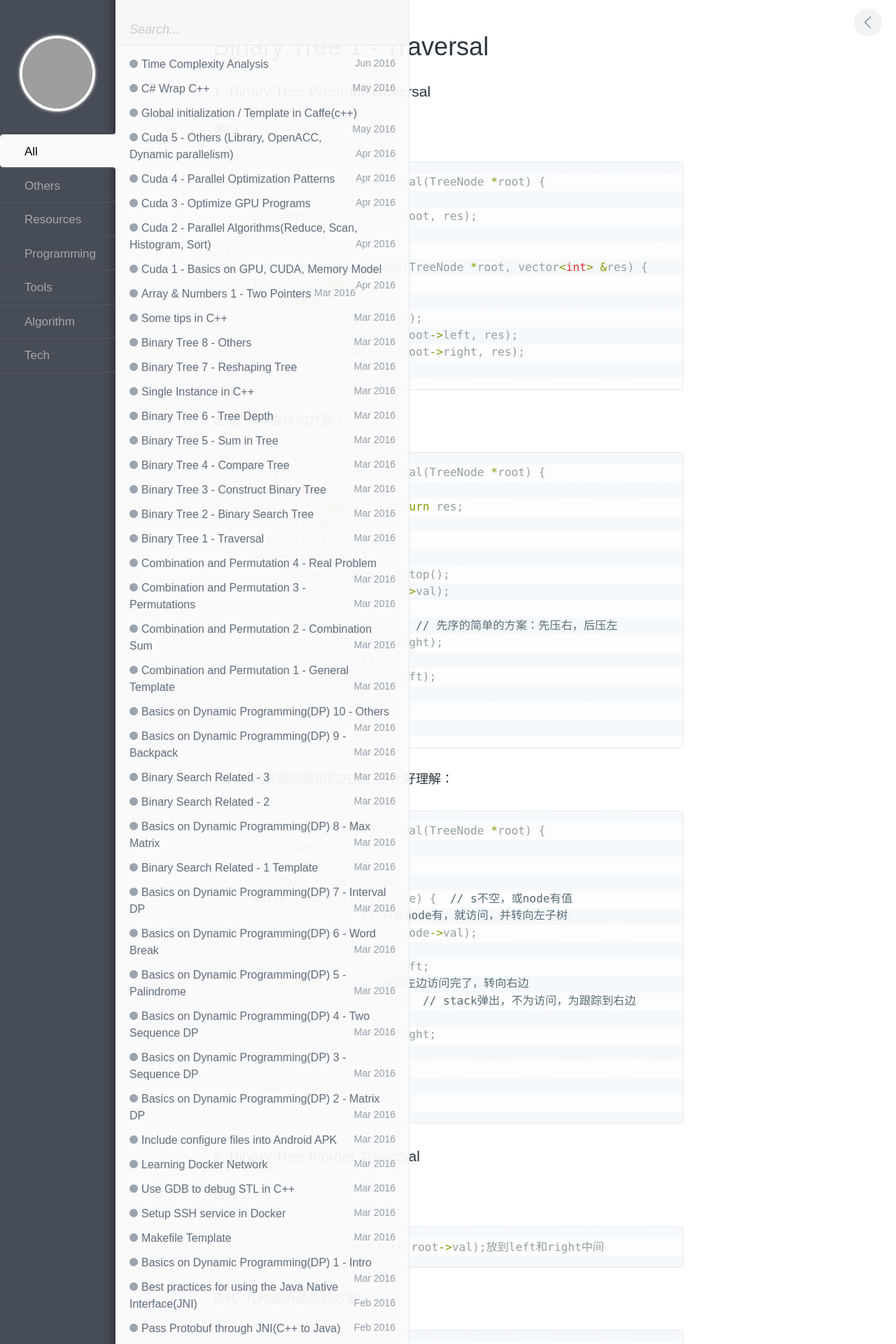
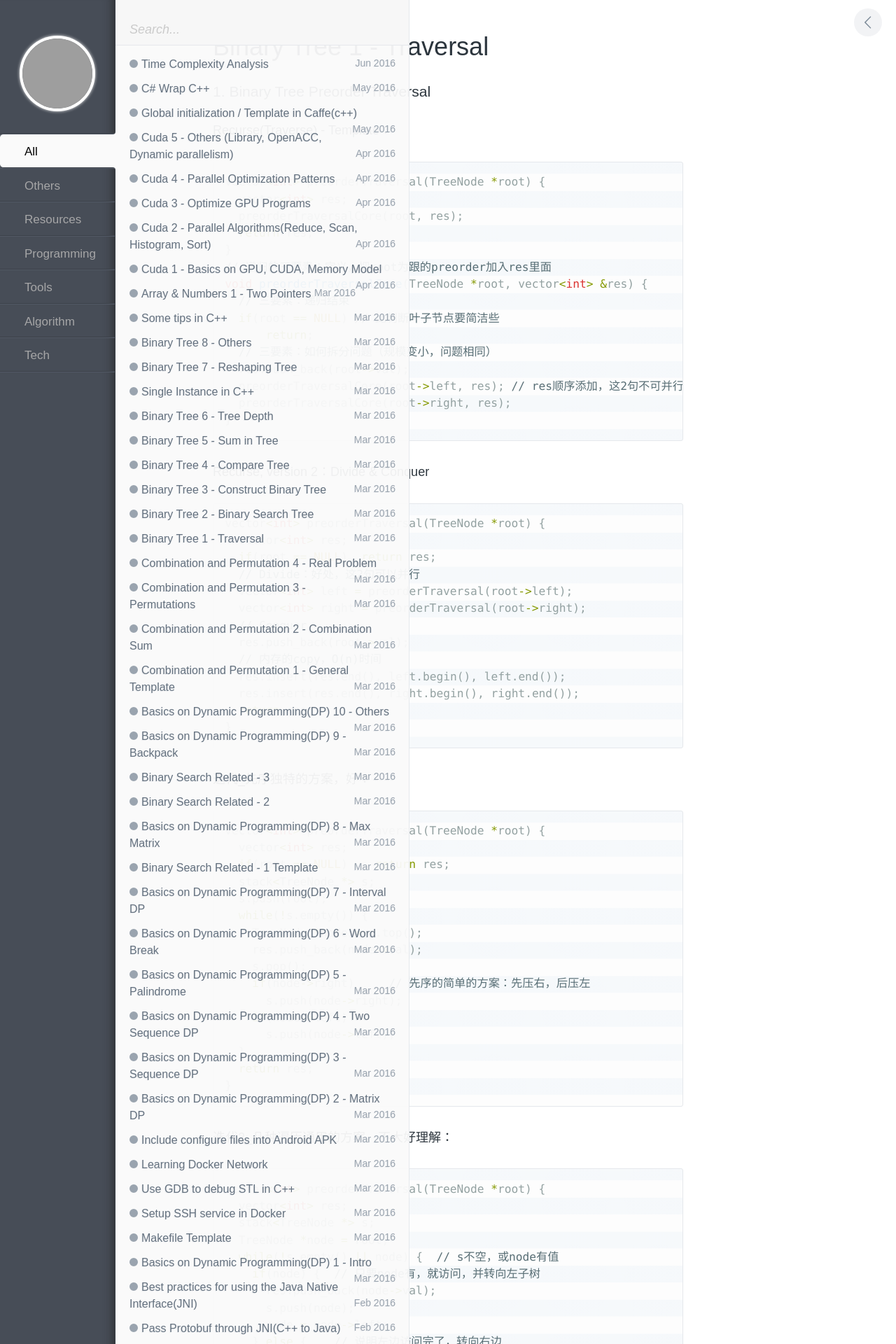
Before and after one commit to wykvictor/wykvictor.github.io, a Jekyll site: the page built from _posts/algorithm/2016-03-24-Binary-Tree-1.md, in a window 1280 px wide. Shown: the top 1920 px of the page at 70% size. Built offline with Jekyll 4.4.1, drawn with Linux system fonts in a browser that asks for light colours; some of the changed text lies outside the part shown; grey boxes are pictures that could not be loaded.

Commit message:
update binary tree traverse

```diff
--- a/_posts/algorithm/2016-03-24-Binary-Tree-1.md
+++ b/_posts/algorithm/2016-03-24-Binary-Tree-1.md
@@ -7,163 +7,178 @@
 ---
 
 ### 1. Binary Tree Preorder Traversal
-递归：
+Recurse(Traverse) - Template：
 {% highlight C++ %}
 vector<int> preorderTraversal(TreeNode *root) {
-    vector<int> res;
-    preorderTraversalCore(root, res);
-    return res;
+  vector<int> res;
+  preorderTraversalCore(root, res);
+  return res;
 }
+// 递归的三要素：定义，把root为跟的preorder加入res里面
 void preorderTraversalCore(TreeNode *root, vector<int> &res) {
-    if(root == NULL)
-        return;
-    res.push_back(root->val);
-    preorderTraversalCore(root->left, res);
-    preorderTraversalCore(root->right, res);
+  // 三要素：递归结束
+  if(root == NULL) // 比判断叶子节点要简洁些
+      return;
+  // 三要素：如何拆分问题（规模变小，问题相同）
+  res.push_back(root->val);
+  preorderTraversalCore(root->left, res); // res顺序添加，这2句不可并行
+  preorderTraversalCore(root->right, res);
 }
 {% endhighlight %}
-迭代_先序独特的方案：
+Recurse, version 2：Divide & Conquer
 {% highlight C++ %}
 vector<int> preorderTraversal(TreeNode *root) {
-    vector<int> res;
-    if(root == NULL)    return res;
-    stack<TreeNode *> s;
-    s.push(root);
-    while(!s.empty()) {
-        TreeNode *node = s.top();
-        res.push_back(node->val);
-        s.pop();
-        if(node->right)     // 先序的简单的方案：先压右，后压左
-            s.push(node->right);
-        if(node->left)
-            s.push(node->left);
-    }
-    return res;
+  vector<int> res;
+  if(root == NULL)  return res;
+  // Divide：好处，这2句可以并行
+  vector<int> left = preorderTraversal(root->left);
+  vector<int> right = preorderTraversal(root->right);
+  // Conquer
+  res.push_back(root->val);
+  // 内存的copy，O(n)时间
+  res.insert(res.end(), left.begin(), left.end());
+  res.insert(res.end(), right.begin(), right.end());
+  return res;
+}
+{% endhighlight %}
+迭代_先序独特的方案，好：
+{% highlight C++ %}
+vector<int> preorderTraversal(TreeNode *root) {
+  vector<int> res;
+  if(root == NULL)    return res;
+  stack<TreeNode *> s;
+  s.push(root);
+  while(!s.empty()) {
+    TreeNode *node = s.top();
+    res.push_back(node->val);
+    s.pop();
+    if(node->right)     // 先序的简单的方案：先压右，后压左
+      s.push(node->right);
+    if(node->left)
+      s.push(node->left);
+  }
+  return res;
 }
 {% endhighlight %}
 迭代2_几种遍历通用的方案，不大好理解：
 {% highlight C++ %}
 vector<int> preorderTraversal(TreeNode *root) {
-    vector<int> res;
-    stack<TreeNode *> s;
-    TreeNode *node = root;
-    while(!s.empty() || node) {  // s不空，或node有值
-        if(node) {  // 只要node有，就访问，并转向左子树
-            res.push_back(node->val);
-            s.push(node);
-            node = node->left;
-        } else {    // 说明左边访问完了，转向右边
-            node = s.top();  // stack弹出，不为访问，为跟踪到右边
-            s.pop();
-            node = node->right;
-        }
+  vector<int> res;
+  stack<TreeNode *> s;
+  TreeNode *node = root;
+  while(!s.empty() || node) {  // s不空，或node有值
+    if(node) {  // 只要node有，就访问，并转向左子树
+      res.push_back(node->val);
+      s.push(node);
+      node = node->left;
+    } else {    // 说明左边访问完了，转向右边
+      node = s.top();  // stack弹出，不为访问，为跟踪到右边
+      s.pop();
+      node = node->right;
     }
-    return res;
+  }
+  return res;
 }
 {% endhighlight %}
 
 ### 2. Binary Tree Inorder Traversal
 递归：
-{% highlight C++ %}
 完全同上，只是把res.push_back(root->val);放到left和right中间
-{% endhighlight %}
-迭代_几种遍历通用的方案：
+
+迭代_几种遍历通用的方案，最重要：
 {% highlight C++ %}
 vector<int> inorderTraversal(TreeNode *root) {
-    vector<int> res;
-    stack<TreeNode *> s;
-    TreeNode *node = root;
-    while(!s.empty() || node) {
-        if(node) {  //如果node有
-            s.push(node);
-            node = node->left;      //一直到最左边
-        } else {
-            node = s.top();
-            s.pop();
-            res.push_back(node->val);   //在else里访问，就这一句位置不同
-            node = node->right;
-        }
+  vector<int> res;
+  stack<TreeNode *> s;
+  TreeNode *node = root;
+  while(!s.empty() || node) {
+    if(node) {  //如果node有
+      s.push(node);
+      node = node->left;      //一直到最左边
+    } else {
+      node = s.top();
+      s.pop();
+      res.push_back(node->val);   //在else里访问，就这一句位置不同
+      node = node->right;
     }
-    return res;
+  }
+  return res;
+}
+{% endhighlight %}
+另一种写法，更推荐：
+{% highlight C++ %}
+vector<int> inorderTraversal(TreeNode *root) {
+  vector<int> res;
+  if(root == NULL)  return res;
+  stack<TreeNode *> s;
+  TreeNode *node = root;
+  while(node != NULL || !s.empty()) {
+    // go to the leftest
+    while(node != NULL) {
+      s.push(node);
+      node = node->left;
+    }
+    node = s.top();
+    s.pop();
+    res.push_back(node->val);
+    node = node->right;
+  }
+  return res;
 }
 {% endhighlight %}
 
 ### 3. Binary Tree Postorder Traversal  - Hard
 递归：
-{% highlight C++ %}
 完全同上，只是把res.push_back(root->val);放到left和right最后
-{% endhighlight %}
-迭代_几种遍历通用的方案，更复杂一点
+
+迭代_几种遍历通用的方案，更复杂一点，不很重要
 {% highlight C++ %}
 vector<int> postorderTraversal(TreeNode *root) {
     vector<int> res;
     stack<TreeNode *> s;
-    TreeNode *prevVisit=NULL, *cur=root;
+    TreeNode *preVisit=NULL, *cur=root;
     while(!s.empty() || cur) {
-        for(; cur->left; cur = cur->left)   //一直找到最左边
-            s.push(cur);
-        //当前节点为空，且右子树不用访问了==>那么访问该节点
-        while(cur && (cur->right == NULL || cur->right == prevVisit)) {
-            res.push_back(cur->val);
-            prevVisit = cur; //记录一下
-            if(s.empty())   //结束!!，总体来说，有2个叶节点的父节点都被压入了2次
-                return res;
-            cur = s.top();  //搞个新的出来,之前需要判断下
-            s.pop();
-        }
-        s.push(cur);    //则依次访问右边的
+      //go to leftest
+      while(cur != NULL) {
+        s.push(cur);
+        cur = cur->left;
+      }
+      cur = s.top(); // take the leftest out, but not pop yet
+      // 右子树为空，或者访问过了
+      if(cur->right == NULL || cur->right == preVisit) {
+        res.push_back(cur->val);  // then take it
+        preVisit = cur;
+        s.pop();  // pop it
+        cur = NULL;  // very Important!
+      } else {
         cur = cur->right;
+      }
     }
     return res;
-}
+  }
 {% endhighlight %}
-改变了输入树的结构，做标记。但是代码思路简洁：
-{% highlight C++ %}
-vector<int> postorderTraversal(TreeNode *root) {
-    vector<int> res;
-    stack<TreeNode *> s;
-    if(root == NULL)    return res;
-    s.push(root);
-    while(!s.empty()) {
-        TreeNode *cur = s.top();
-        if(cur->left==NULL && cur->right==NULL) {   //真是叶节点，或者之前做过标记了
-            res.push_back(cur->val);
-            s.pop();
-        }
-        if(cur->right != NULL) {    //先放右，同时置为NULL，做标记
-            s.push(cur->right);
-            cur->right = NULL;
-        }
-        if(cur->left != NULL) {
-            s.push(cur->left);
-            cur->left = NULL;
-        }
-    }
-    return res;
-}
-{% endhighlight %}
-**Better solution**
+**Better solution**!!!
 
 pre-order traversal is root-left-right, and post order is left-right-root.
 
 Modify the code for pre-order to make it root-right-left, and then reverse the output so that we can get left-right-root：
 {% highlight C++ %}
 vector<int> postorderTraversal(TreeNode *root) {
-    vector<int> res;
-    if(root == NULL)    return res;
-    stack<TreeNode *> s;
-    s.push(root);
-    while(!s.empty()) {
-        TreeNode *node = s.top();
-        res.push_back(node->val);
-        s.pop();
-        if(node->left)     //先序的简单的方案改编：先压左，后压右
-            s.push(node->left);
-        if(node->right)
-            s.push(node->right);
-    }
-    reverse(res.begin(), res.end());    //反转 根右左 变成 左右根
-    return res;
+  vector<int> res;
+  if(root == NULL)    return res;
+  stack<TreeNode *> s;
+  s.push(root);
+  while(!s.empty()) {
+    TreeNode *node = s.top();
+    res.push_back(node->val);
+    s.pop();
+    if(node->left)     //先序的简单的方案改编：先压左，后压右
+      s.push(node->left);
+    if(node->right)
+      s.push(node->right);
+  }
+  reverse(res.begin(), res.end()); //反转 根右左 变成 左右根
+  return res;
 }
 {% endhighlight %}
 
```
